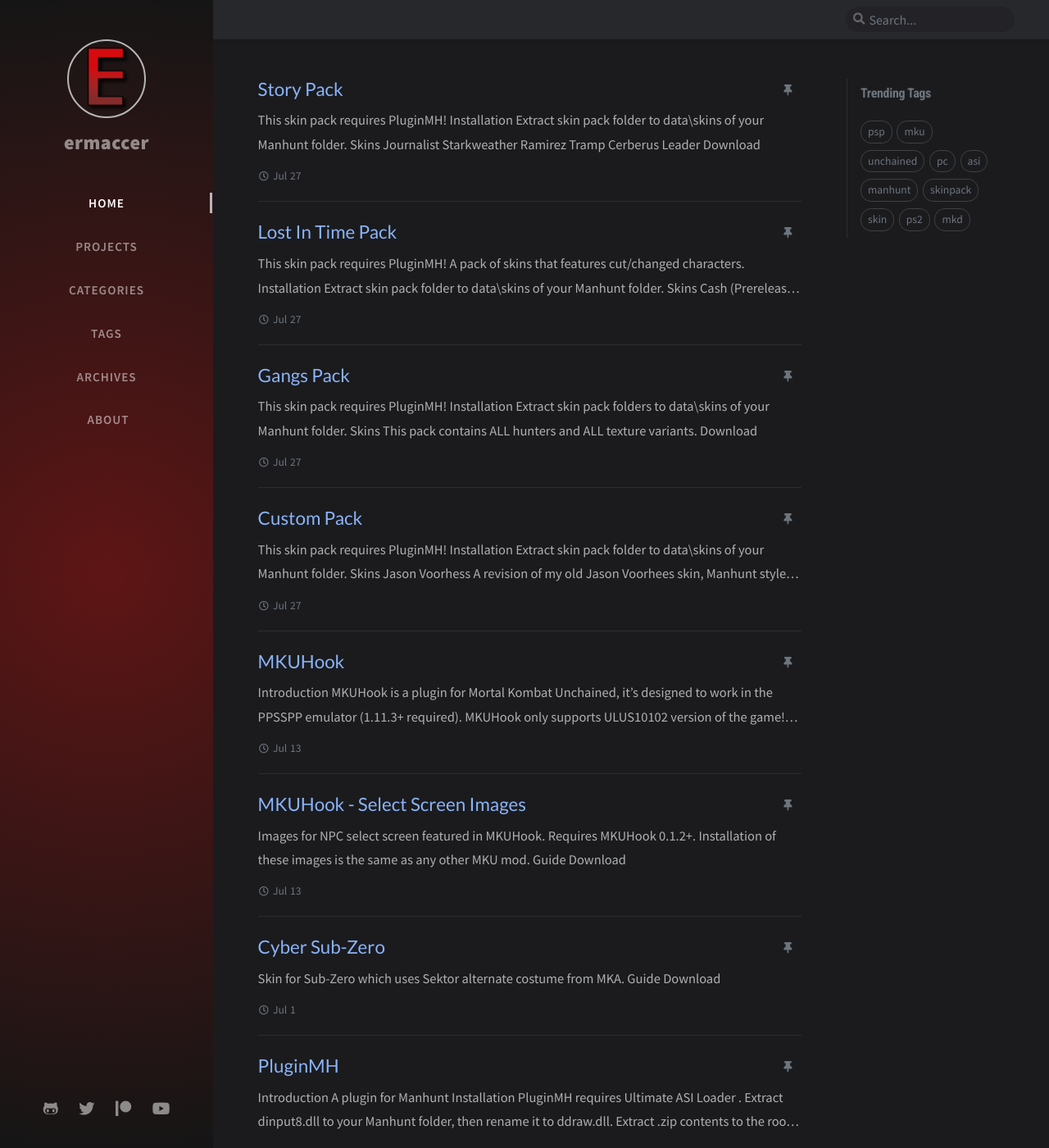
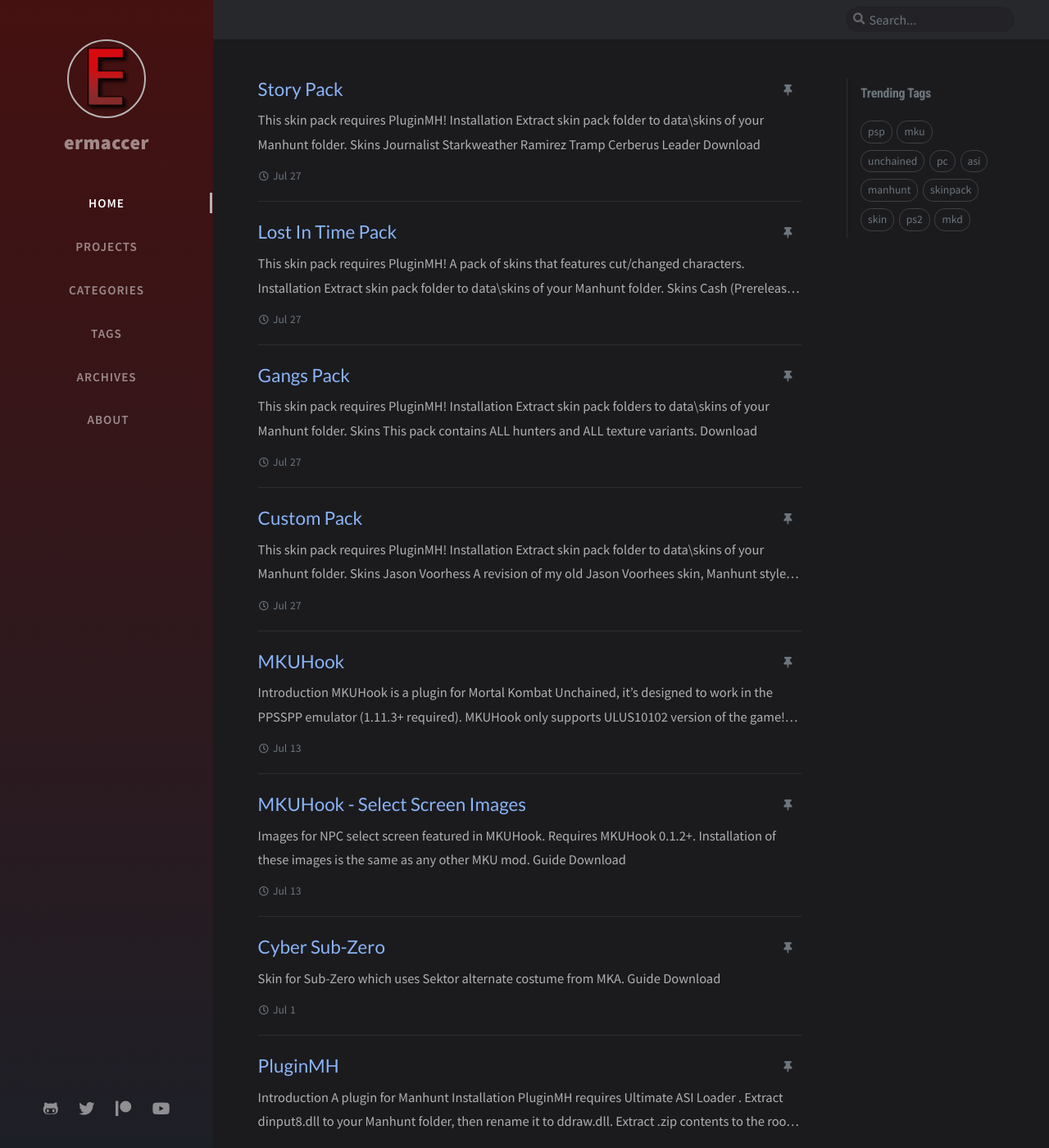
Before and after one commit to ermaccer/ermaccer.github.io, a Jekyll site: the page built from index.markdown, in a window 1280 px wide and 1400 px high. Shown: the whole window at 82% size. Built offline with Jekyll 4.4.1, drawn with Linux system fonts in a browser that asks for light colours; nearby versions of some CDN libraries; the list of posts is cut into pages by our own code; comment, search, counter and statistics services are not loaded.

Commit message:
side bar

```diff
--- a/assets/css/_colors/dark-typography.scss
+++ b/assets/css/_colors/dark-typography.scss
@@ -37,7 +37,7 @@
 
   /* Sidebar */
   --nav-cursor-color: rgb(183, 182, 182);
-  --sidebar-bg: radial-gradient(circle, #5F1515 0%, #151515 100%);
+  --sidebar-bg: linear-gradient(#451010,#1d1f27);
 
   /* Top Bar */
   --topbar-text-color: var(--text-color);
```
